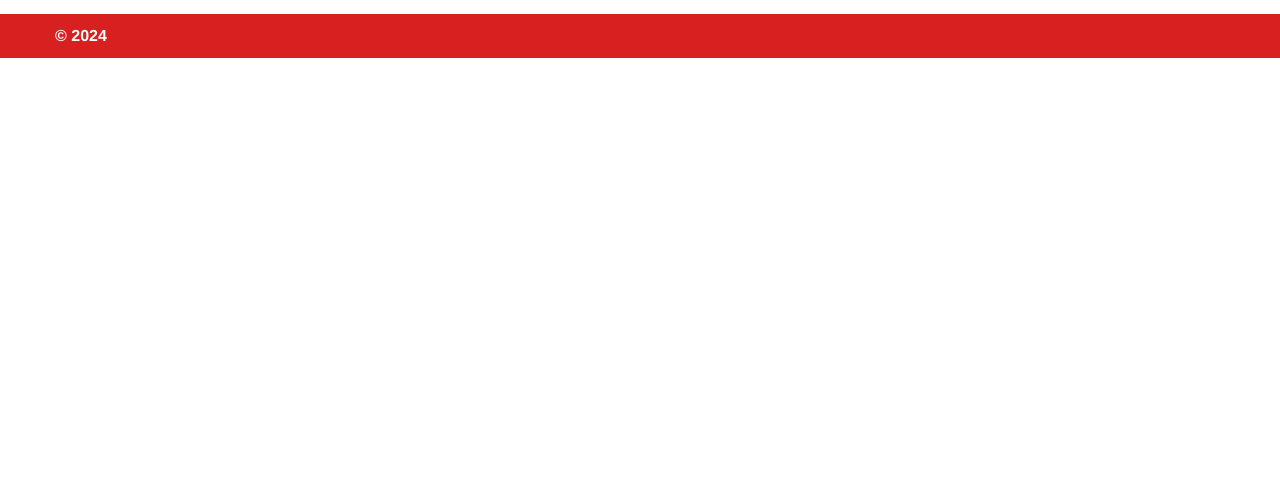
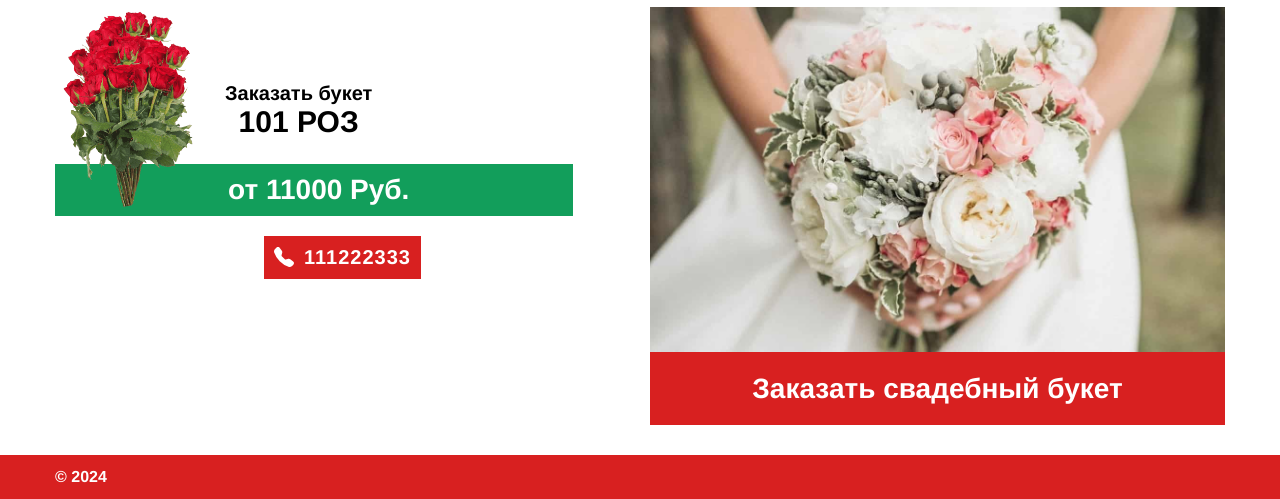
Before and after one commit to Igrok95Ronin/seo-ru-cveti-1, a website: page app/index.html in a window 1280 px wide. Shown: the part 3482-3981 px from the top of the page. Before the commit the page ends 3540 px from the top, so only its background shows below. Drawn offline with Linux system fonts and the light colour scheme; files that its build step writes are made by us from their sources.

Commit message:
add: section rose101

```diff
--- a/app/index.html
+++ b/app/index.html
@@ -199,17 +199,48 @@
                             <div class="rose2550__right">
                                 <div class="rose2550__wrapper">
                                     <div class="rose2550__img-wrapper">
-                                        <img class="rose2550__img" src="./assets/IMG/25roz.png" alt="Доставка цветов по лучшей  цене в Грозном">
+                                        <img class="rose2550__img" src="./assets/IMG/50roz.png" alt="Доставка цветов по лучшей  цене в Грозном">
                                     </div>
                                     <div class="rose2550__inner">
                                         <p class="rose2550_order">Заказать букет</p>
-                                        <p class="rose2550__rose">25 РОЗ</p>
+                                        <p class="rose2550__rose">50 РОЗ</p>
                                     </div>
                                 </div>
-                                <p class="rose2550__price">от 2500 Руб.</p>
+                                <p class="rose2550__price">от 5000 Руб.</p>
                                 <div class="whatsApp__btn-wrapper">
                                     <a title="Whatsapp" href="https://api.whatsapp.com/send?phone=966598942261"><img  class="whatsApp__img-whatsApp" src="./assets/img/whatsapp.png" alt="Написать в Whatsapp" /></a>
                                 </div>
+                            </div>
+                        </div>
+                    </div>
+                </div>
+            </div>
+        </section>
+        <section class='rose101' data-datasection="uniqueSection-8">
+            <div class='container-fluid'>
+                <div class='row'>
+                    <div class='col-12 container'>
+                        <div class='rose101__box'>
+                            <div class="rose101__left">
+                                <div class="rose2550__wrapper">
+                                    <div class="rose2550__img-wrapper">
+                                        <img class="rose2550__img" src="./assets/IMG/rose101.png" alt="Доставка цветов по лучшей  цене в Грозном">
+                                    </div>
+                                    <div class="rose2550__inner">
+                                        <p class="rose2550_order">Заказать букет</p>
+                                        <p class="rose2550__rose">101 РОЗ</p>
+                                    </div>
+                                </div>
+                                <p class="rose2550__price">от 11000 Руб.</p>
+                                <div class="rose101__btn-wrapper">
+                                    <a class="rose101__btn" href="tel:+111222333"><span>111222333</span></a>
+                                </div>
+                            </div>
+                            <div class="rose101__right">
+                                <div class="rose101__img-wrapper">
+                                    <img class="rose101__img" src="./assets/img/buketrose.jpg" alt="Заказать свадебный букет">
+                                </div>
+                                <h2 class="rose101__title">Заказать свадебный букет</h2>
                             </div>
                         </div>
                     </div>
--- a/src/assets/scss/8_rose2550.scss
+++ b/src/assets/scss/8_rose2550.scss
@@ -21,6 +21,7 @@
 .rose2550__wrapper {
     display: flex;
     align-items: center;
+    gap: 20px;
 }
 .rose2550__img-wrapper {
     max-width: 150px;
@@ -48,6 +49,7 @@
     padding: 10px;
     width: 90%;
     margin-top: -50px;
+    padding-left: 20px;
 }
 .rose2550__right {
 }
--- /dev/null
+++ b/src/assets/scss/9_rose101.scss
@@ -0,0 +1,36 @@
+.rose101 {
+    margin-top: 50px;
+}
+.rose101__box {
+    display: grid;
+    grid-template-columns: repeat(2, 1fr);
+    gap: 20px;
+}
+.rose101__left {
+}
+.rose101__btn-wrapper {
+    margin-top: 20px;
+    text-align: center;
+}
+.rose101__btn {
+    @include btn;
+}
+.rose101__right {
+}
+.rose101__img-wrapper {
+    max-width: 100%;
+    max-height: 100%;
+}
+.rose101__img {
+    width: 100%;
+    height: 100%;
+}
+.rose101__title {
+    color: #fff;
+    background-color: var(--mainColor);
+    padding: 20px 10px;
+    font-weight: 700;
+    font-size: clamp(22px, 4vw, 28px);
+    text-align: center;
+    height: fit-content;
+}
```
Also changed, not shown: src/index.html (+34 -3 lines), app/assets/css/style.min.css, app/assets/img/buketrose.jpg (added), app/assets/img/rose101.png (added), src/assets/img/buketrose.jpg (added), src/assets/img/rose101.png (added).
